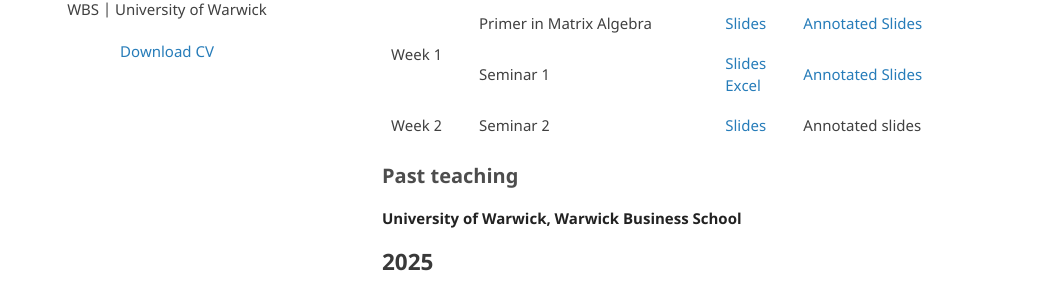
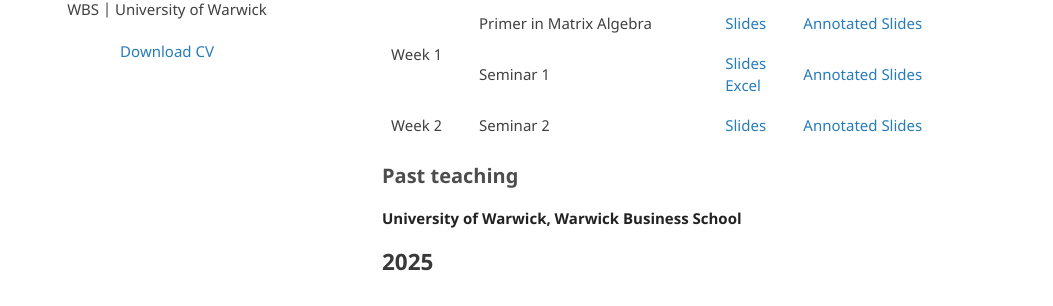
Before and after one commit to GiulioRossetti94/giuliorossetti94.github.io, a Jekyll site: the page built from teaching.md, in a window 1280 px wide. Shown: the part 421-727 px from the top of the page, without its empty margins (133-1186 px from the left). Built offline with Jekyll 4.4.1, drawn with Linux system fonts in a browser that asks for light colours.

Commit message:
ann slides

```diff
--- a/teaching.md
+++ b/teaching.md
@@ -69,8 +69,7 @@ permalink: /teaching/
       <a href="{{ site.baseurl }}/assets/slides/week2_GR.pdf" target="_blank" class="slide-link" onclick="trackDownload('Week 2 - Seminar 2 Slides')">Slides</a>
     </td>
     <td>
-      <!-- Annotated slides not yet available -->
-      Annotated slides
+      <a href="{{ site.baseurl }}/assets/slides/week2_GR_annotated.pdf" target="_blank" class="slide-link" onclick="trackDownload('Week 2 - Seminar 2 Slides ann')">Annotated Slides</a>
     </td>
   </tr>
 </table>
```
Also changed, not shown: 1 other file.
